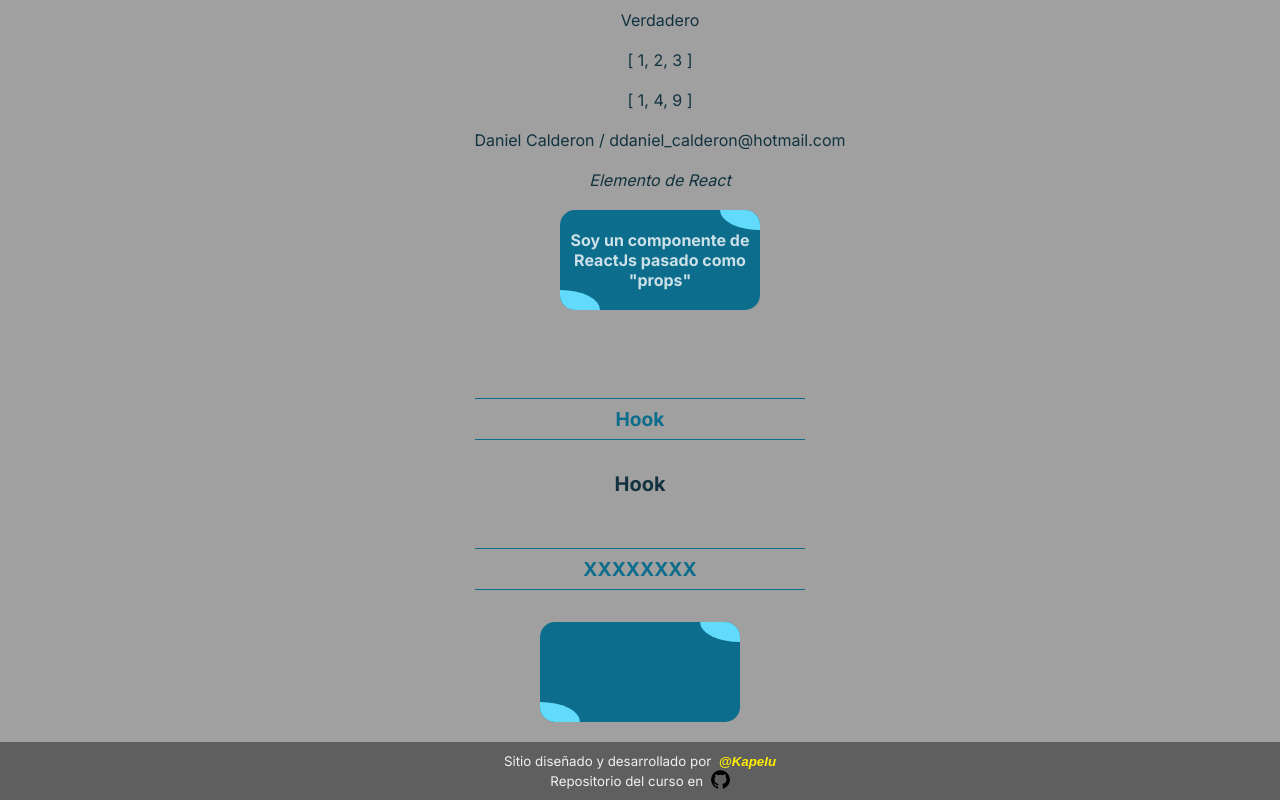
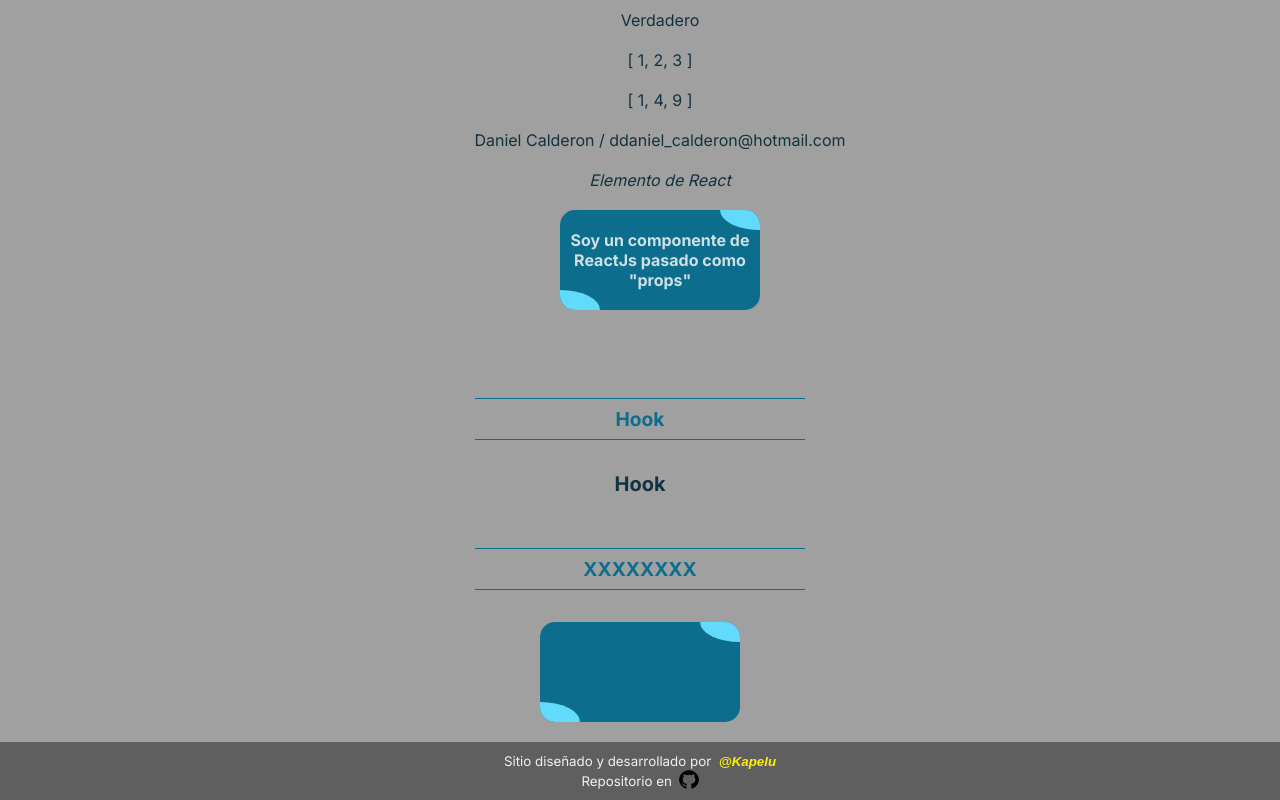
Before and after one commit to Kapelu/script-bash, a Next.js app: page / in a window 1280 px wide. Shown: the part 570-1370 px from the top of the page. Built offline with nearby package versions, Linux system fonts and the light colour scheme.

Commit message:
Update 17-06-2023

```diff
--- a/app/components/component/Footer.jsx
+++ b/app/components/component/Footer.jsx
@@ -21,7 +21,7 @@ export default function Footer() {
 			</small>
 			<br />
 			<small className='repositorio' >
-				Repositorio del curso en  &nbsp;
+				Repositorio en  &nbsp;
 				<Link
 					className='link'
 					href='https://github.com/Kapelu/ReactJs'
```
